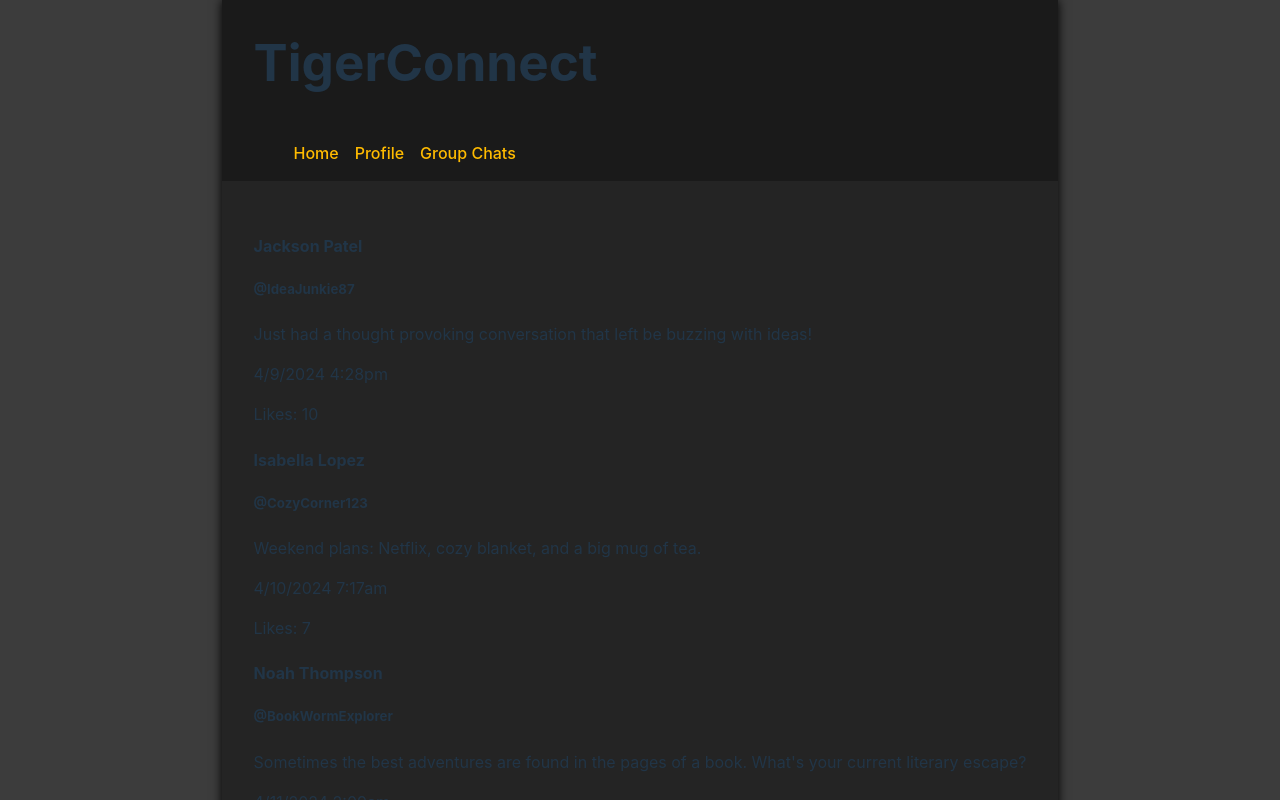
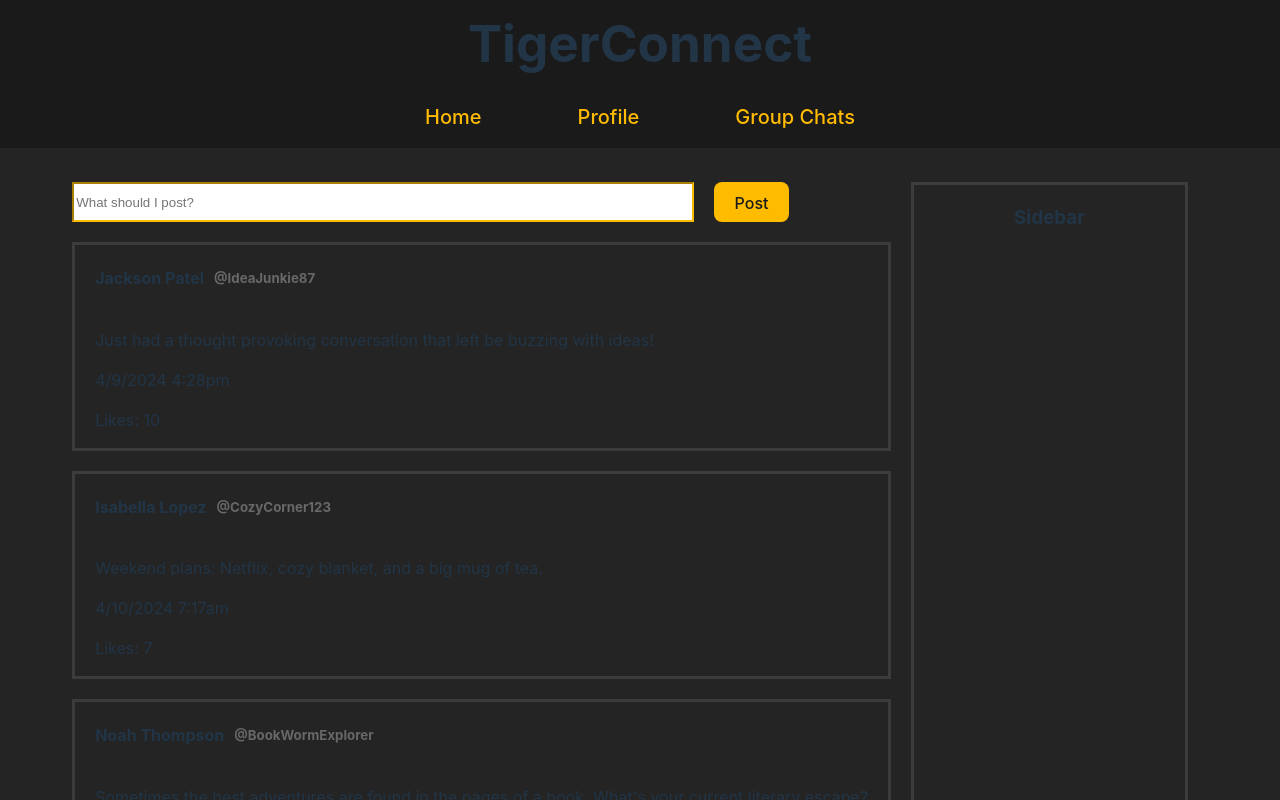
Before and after one commit to Kmerki1/TigerConnect, a React (Vite) app: page / in a window 1280 px wide. Shown: the top 800 px of the page. Built offline with nearby package versions, Linux system fonts and the light colour scheme.

Commit message:
edited header and added to home page

```diff
--- a/Frontend/src/components/home/Home.jsx
+++ b/Frontend/src/components/home/Home.jsx
@@ -36,12 +36,18 @@ function Home() {
         },
     ];
     return (
-        <div>
+        <div className="home-container">
             <div id="posts">
+                <div id="create-post">
+                    <input type="text" placeholder="What should I post?" />
+                    <button id="post-button">Post</button>
+                </div>
                 {postsData.map((post) => (
                     <div className="post" key={post.id}>
-                        <h4 className="post-author">{post.author}</h4>
-                        <h5 className="post-username">@{post.username}</h5>
+                        <div className="author-info">
+                            <h4 className="post-author">{post.author}</h4>
+                            <h5 className="post-username">@{post.username}</h5>
+                        </div>
                         <p className="post-content">{post.content}</p>
                         <div className="post-info">
                             <p className="post-time">{post.time}</p>
@@ -50,6 +56,9 @@ function Home() {
                     </div>
                 ))}
             </div>
+            <div id="sidebar">
+                <h3>Sidebar</h3>
+            </div>
         </div>
     );
 }
--- a/Frontend/src/index.css
+++ b/Frontend/src/index.css
@@ -21,8 +21,14 @@
   --white: #FFFFFF;
   --gray: #DDDDDD;
 }
+
+html, body, #root {
+  height: 100%;
+  margin: 0;
+}
+
 .app  {
-  min-height: 100vh;
+  /* min-height: 100vh; */
   display: flex;
   flex-direction: column;
   background-color: var(--black);
@@ -30,18 +36,78 @@
 }
 
 .body-wrapper {
+  margin-top: 150px;
+  flex: 1;
   padding: 2rem;
+  display: flex;
+  justify-content: center;
+  align-items: center;
+}
+
+.home-container {
+  display: flex;
+  width: 100%;
+  justify-content: center;
+}
+
+#create-post {
+  height: 40px;
+  display: flex;
+}
+
+#create-post input {
+  width: 75%;
+}
+
+#create-post #post-button {
+  background-color: var(--gold);
+  color: var(--dark-black);
+  margin-left: 20px;
+}
+
+#sidebar {
+  border: 3px solid var(--graphite);
+  margin: 0 20px;
+}
+
+#sidebar h3 {
+  padding: 0 100px;
+}
+
+.post {
+  border: 3px solid var(--graphite);
+  padding: 0 20px;
+  margin: 20px 0;
+}
+
+.post .author-info {
+  display: flex;
+}
+
+.post .post-username {
+  color: #696767;
+  padding-left: 10px;
+  padding-top: 2px;
+}
+
+.app header {
+  align-items: center;
 }
 
 footer {
   padding: 2rem;
   margin-top: auto;
+  display: flex;
+  justify-content: center;
+  background-color:var(--dark-black);
 }
+
 li {
    list-style: none;
  }
+
 * {
-  border-color: var(--gold) !important;
+  border-color: var(--gold);
 }
 
 a {
@@ -49,11 +115,12 @@ a {
   color: var(--gold);
   text-decoration: inherit;
 }
+
 a:hover {
   color: var(--old-gold);
 }
 
-body {
+/* body {
   margin: 0;
   display: flex;
   flex-direction: column;
@@ -61,7 +128,7 @@ body {
   min-width: 320px;
   min-height: 100vh;
   background-color: var(--graphite);
-}
+} */
 
 h1 {
   font-size: 3.2em;
@@ -80,11 +147,12 @@ button {
   transition: border-color 0.25s;
   color: var(--gold);
 }
+
 button:hover {
   border-color: #646cff;
 }
-button:focus,
-button:focus-visible {
+
+button:focus, button:focus-visible {
   outline: 4px auto -webkit-focus-ring-color;
 }
 
--- a/Frontend/src/styles/header.css
+++ b/Frontend/src/styles/header.css
@@ -1,12 +1,23 @@
 header {
+    position: fixed;
+    top: 0;
+    width: 100%;
     display: flex;
     flex-direction: column;
-    padding: 0 2rem;
+    padding: 0;
     background-color: #1a1a1a;
+}
 
+header h1 {
+    margin: 15px 0;
 }
 
 header ul {
     display: flex;
-    gap: 1rem;
+    gap: 6rem;
+    padding-left: 0;
 }
+
+header ul li {
+    font-size: 20px;
+}
```
